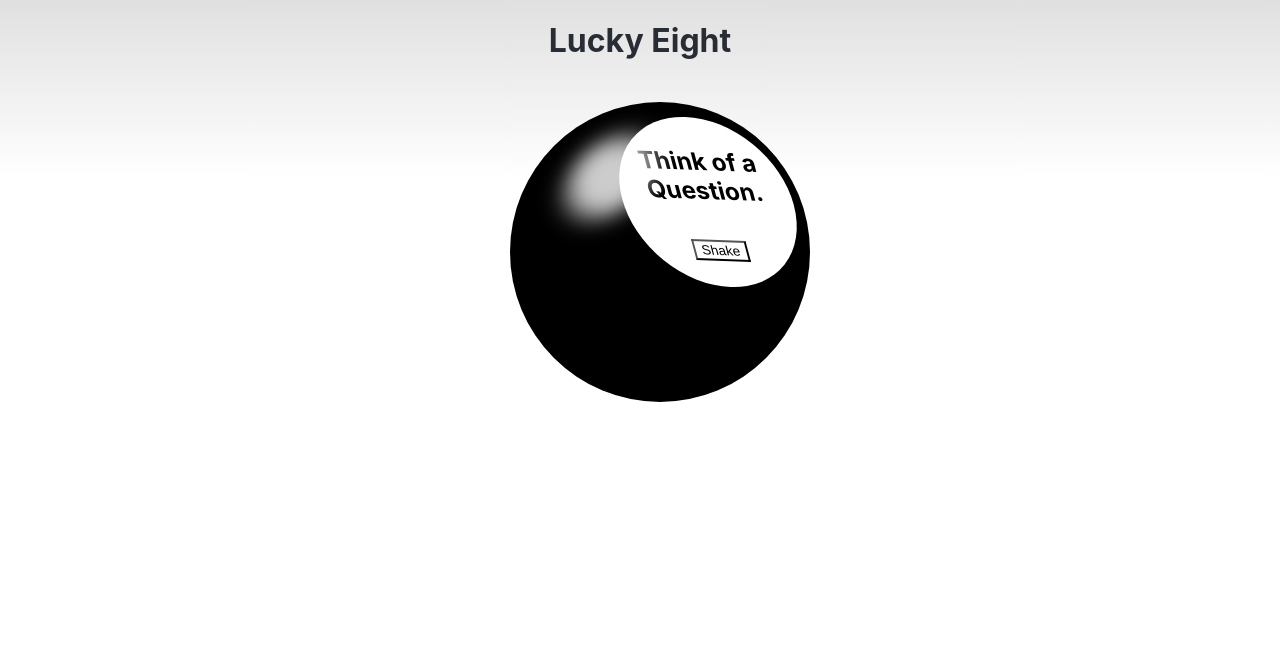
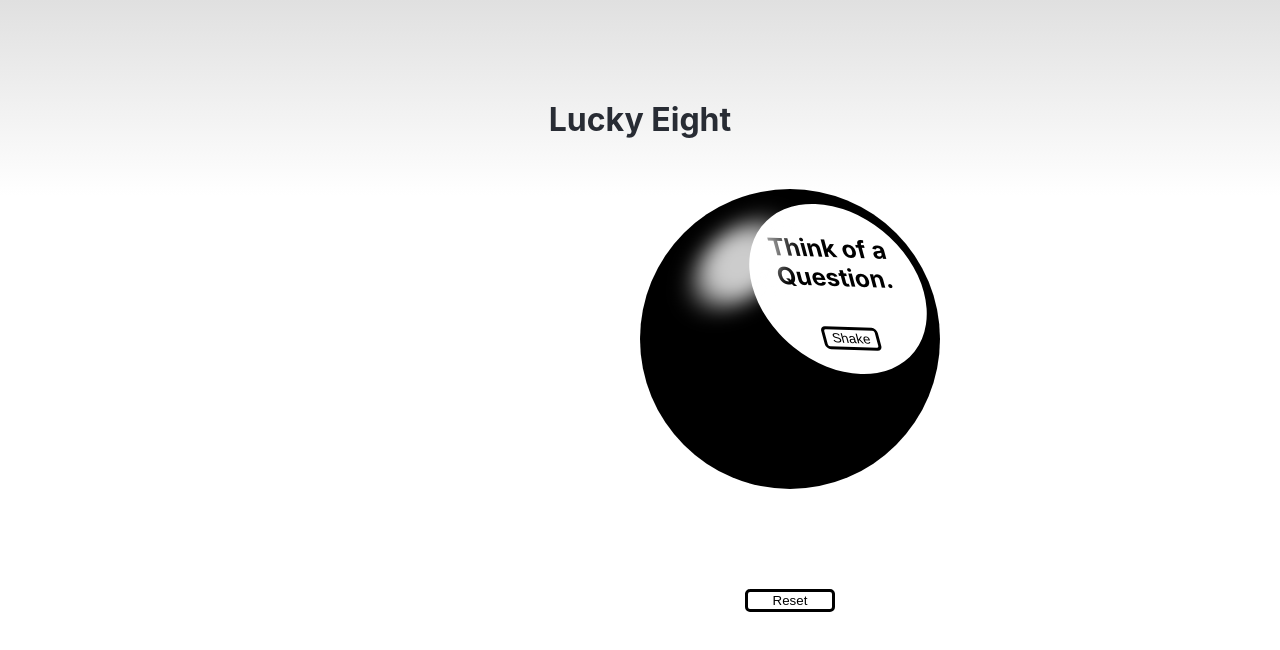
Before and after one commit to kwolosonovich/lucky8, a React (Create React App) app: page / in a window 1280 px wide. Shown: the top 650 px of the page. Built offline with nearby package versions, Linux system fonts and the light colour scheme.

Commit message:
further study 1

```diff
--- a/src/App.css
+++ b/src/App.css
@@ -1,4 +1,12 @@
+#root .App {
+  width: 100%;
+  margin-left: auto;
+  margin-right: 50%;
+}
+
 .App-header {
+  margin: 100px 100px 50px auto;
   text-align: center;
   color: #282c34;
+  width: 100%;
 }
--- a/src/EightBall.css
+++ b/src/EightBall.css
@@ -1,10 +1,11 @@
 .ball {
-  display: inline-block;
+  display: block;
   width: 100%;
   height: 100%;
-  margin: 0;
+  margin-left: auto;
+  margin-right: 50%;
   border-radius: 50%;
-  position: relative;
+  position: inherit;
 
 }
 .ball:before {
@@ -18,6 +19,8 @@
   width: 90%;
   -webkit-filter: blur(5px);
   z-index: 2;
+    margin-left: auto;
+  margin-right: 50%;
 }
 .ball:after {
   width: 100%;
@@ -34,6 +37,8 @@
   -o-transform: translateX(-80px) translateY(-90px) skewX(-20deg);
   transform: translateX(-80px) translateY(-90px) skewX(-20deg);
   -webkit-filter: blur(10px);
+    margin-left: auto;
+  margin-right: 50%;
 }
 .ball .text {
   padding: 10px 10px;
@@ -51,6 +56,7 @@
   -o-transform: translateX(68px) translateY(-60px) skewX(15deg) skewY(2deg);
   transform: translateX(68px) translateY(-60px) skewX(15deg) skewY(2deg);
   position: absolute;
+
 }
 
 
@@ -60,14 +66,14 @@
   text-align: center;
   height: 80px;
   width: 100px;
-  left: 50px;
-  margin-left: -40px;
+  /* left: 50px; */
   top: 44px;
-  margin-top: -40px;
   color: black;
   font-family: Arial;
   font-size: 90px;
   line-height: 104px;
+  margin-left: auto;
+  margin-right: 50%;
 }
 
 .ball .shadow {
@@ -81,13 +87,16 @@ background: radial-gradient(circle at 50% 50%, rgba(0, 0, 0, 0.4), rgba(0, 0, 0,
   -o-transform: rotateX(90deg) translateZ(-150px);
   transform: rotateX(90deg) translateZ(-150px);
   z-index: -1;
+  margin-left: auto;
+  margin-right: 50%;
 }
 
 .stage {
   width: 300px;
   height: 300px;
-  display: inline-block;
-  margin: 20px;
+  /* display: block; */
+  margin-left: 50%;
+  margin-right: auto;
   -webkit-perspective: 1200px;
   -moz-perspective: 1200px;
   -ms-perspective: 1200px;
@@ -101,8 +110,9 @@ z-index: -1;
 }
 
 body {
-  width: 300px;
-  margin: 20px auto;
+  width: 100%;
+  margin-left: auto;
+  margin-right: 50%;
   background: linear-gradient(to bottom, rgba(100, 100, 100, 0.2) 0%, rgba(255, 255, 255, 0.5) 40%, #ffffff 100%);
   background-repeat: no-repeat;
 }
@@ -123,14 +133,26 @@ body {
 }
 
 
-button {
+.shake {
   position: relative;
   margin-top: 15px;
   background-color: white;
 }
 
 
-button:hover {
+.shake:hover {
     animation: shake 0.5s;
     color: rgb(23, 23, 143);
 }
+
+button {
+  background-color: white;
+  border: solid 3px black;
+  border-radius: 5px;
+}
+
+.reset {
+  display: block;
+  width: 30%;
+  margin: 100px auto;
+}
--- a/src/EightBall.js
+++ b/src/EightBall.js
@@ -7,8 +7,11 @@ import GetRandom from './GetRandom'
 
 let EightBall = () => {
 
-  const [msg, setMsg] = useState("Think of a Question.");
-  const [color, setColor] = useState("black");
+  const initialMsg =  "Think of a Question.";
+  const initialColor = "black"
+
+  const [msg, setMsg] = useState(initialMsg);
+  const [color, setColor] = useState(initialColor);
 
 
   let shake = () => {
@@ -17,20 +20,25 @@ let EightBall = () => {
     setColor(color)
   };
 
+  let reset = () => {
+    setMsg(initialMsg)
+    setColor(initialColor)
+  }
+
     return (
       <section className="stage">
-        <figure
-          className="ball"
-          style={{ backgroundColor: color }}
-        >
+        <figure className="ball" style={{ backgroundColor: color }}>
           <span className="shadow"></span>
           <span className="text">
             <h1 style={{ color: color }}>{msg}</h1>
-            <button onClick={() => shake()}>
+            <button className="shake" onClick={() => shake()}>
               Shake
             </button>
           </span>
         </figure>
+        <button className="reset" onClick={() => reset()}>
+          Reset
+        </button>
       </section>
     );
 
```
Lines whose indentation alone changed are shown as unchanged.
